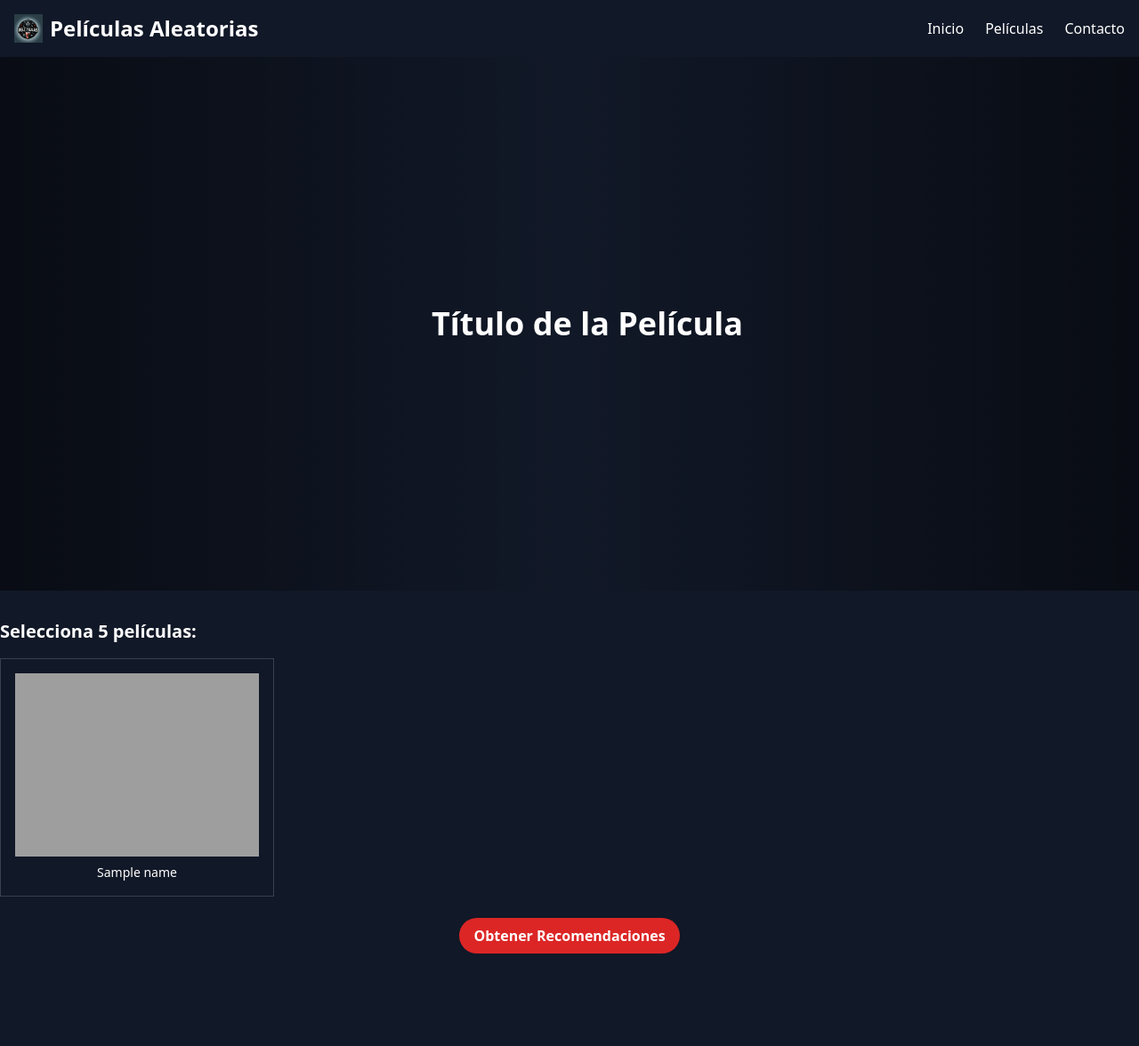
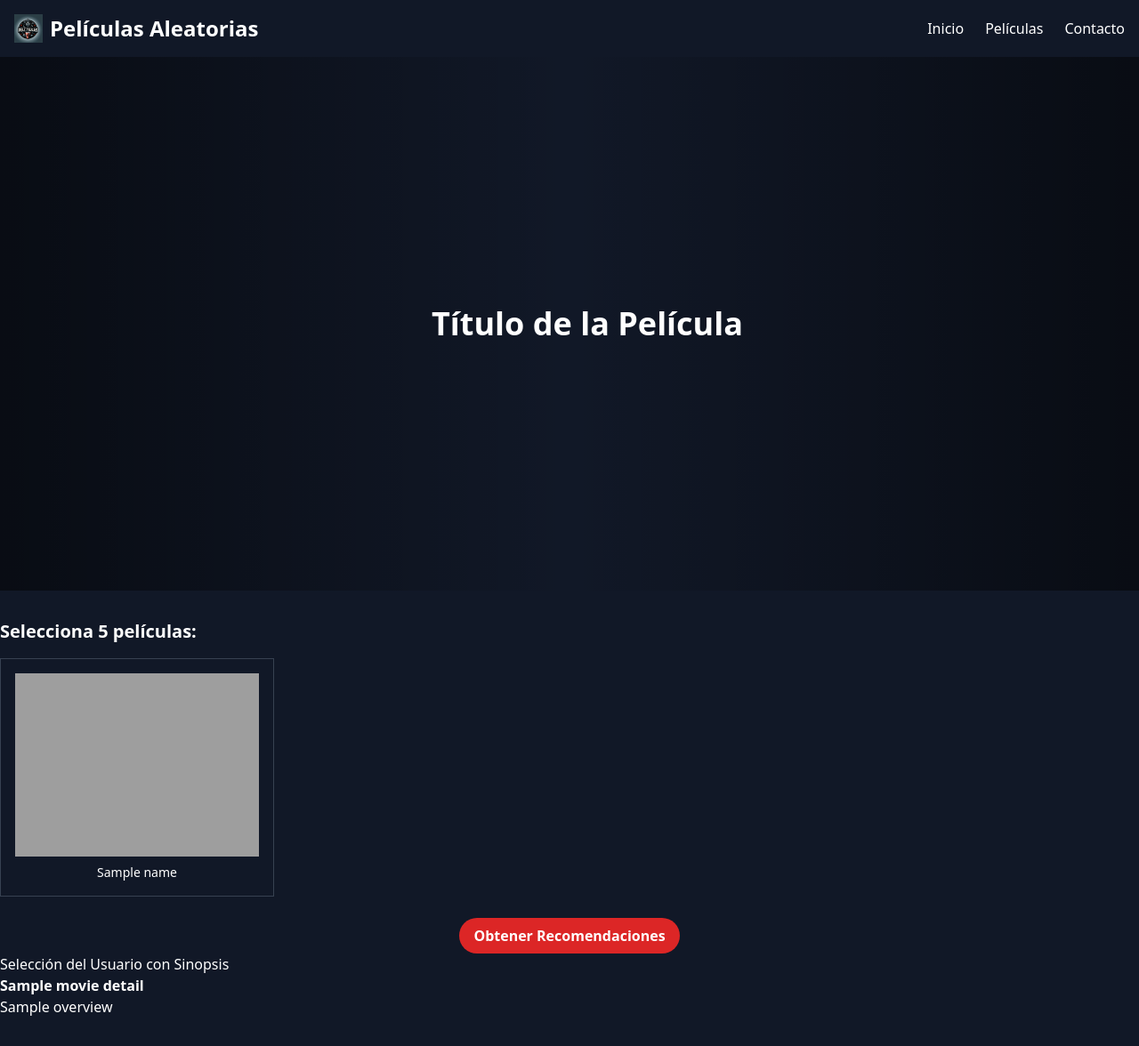
Before and after one commit to zLuniel/sistemarecomendacion_peliculas, a Flask app: template templates/index.html in a window 1280 px wide. Shown: the whole page at 89% size. Before the commit the page ends 1072 px from the top, so only its background shows below. Run offline with Flask 3, Linux system fonts and the light colour scheme; the template is opened without the code that fills it: most values are stand-ins (such as "Sample title", 1, 10 or a date in 2020); parts of the project's set-up code (start-up, migrations or seed data) failed here and were passed over; grey boxes are pictures that could not be loaded.

Commit message:
Sipnosis

```diff
--- a/app.py
+++ b/app.py
@@ -177,6 +177,17 @@ tfidf_matrix = tfidf_vectorizer.fit_transform(movies['features'])
 # Cálculo de similitud del coseno
 cosine_sim = linear_kernel(tfidf_matrix, tfidf_matrix)
 
+# Función para obtener la sinopsis de una película desde TMDb
+def get_movie_overview(movie_id):
+    tmdb_endpoint = f'movie/{movie_id}'
+    params = {'language': 'es'}  # Cambia 'es' por el código de idioma que prefieras
+    data = tmdb_request(tmdb_endpoint, params)
+
+    if data:
+        return data.get('overview', '')
+        return overview
+    return ''
+
 # Ruta para mostrar recomendaciones al usuario
 @app.route('/')
 def index():
--- a/templates/index.html
+++ b/templates/index.html
@@ -106,6 +106,19 @@
                 <input type="submit" value="Obtener Recomendaciones" class="bg-red-600 hover:bg-red-700 text-white font-semibold px-4 py-2 rounded-full transition duration-300">
             </div>
         </form>
+
+
+
+<!-- Mostrar selección del usuario con sinopsis -->
+<h2>Selección del Usuario con Sinopsis</h2>
+<ul>
+    {% for movie_details in user_selection %}
+        <li>
+            <strong>{{ movie_details['movie_title'] }}</strong>
+            <p>{{ movie_details['overview'] }}</p>
+        </li>
+    {% endfor %}
+</ul>
     </main>
 
     <!-- Script para inicializar el carrusel -->
```
